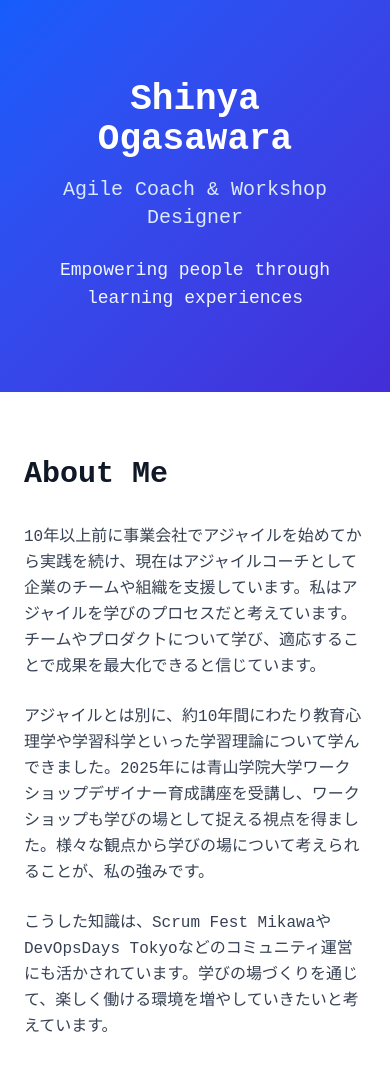
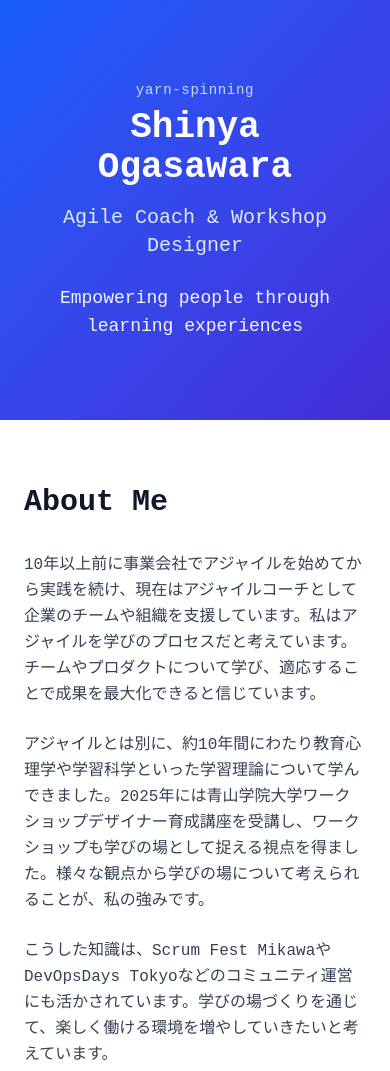
Before and after one commit to bonbon0605/yarn-spinning, an Astro site: page /mobile in a window 390 px wide. Shown: the top 1071 px of the page. Built offline with nearby package versions, Linux system fonts and the light colour scheme; Astro itself is replaced by a stand-in of ours.

Commit message:
Add yarn-spinning brand name to mobile hero section

```diff
--- a/src/pages/mobile/index.astro
+++ b/src/pages/mobile/index.astro
@@ -79,6 +79,7 @@ const socials = [
   <main class="min-h-screen">
     <section id="hero" class="bg-gradient-to-br from-blue-600 to-indigo-700 text-white py-20 px-6">
       <div class="max-w-4xl mx-auto text-center">
+        <p class="text-sm md:text-base mb-2 text-blue-200 tracking-wider">yarn-spinning</p>
         <h1 class="text-4xl md:text-5xl font-bold mb-4">{heroData.name}</h1>
         <p class="text-xl md:text-2xl mb-6 text-blue-100">{heroData.title}</p>
         <p class="text-lg text-blue-50">{heroData.description}</p>
```
